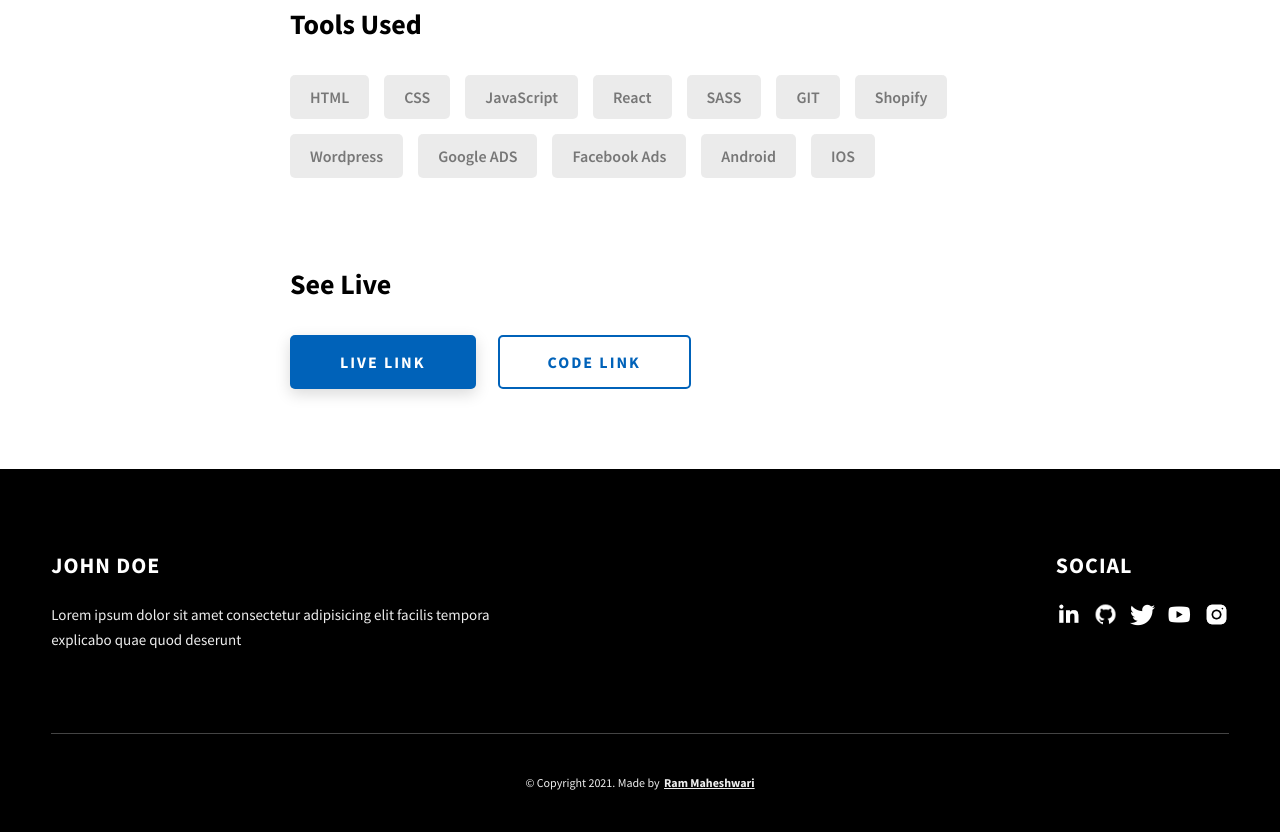
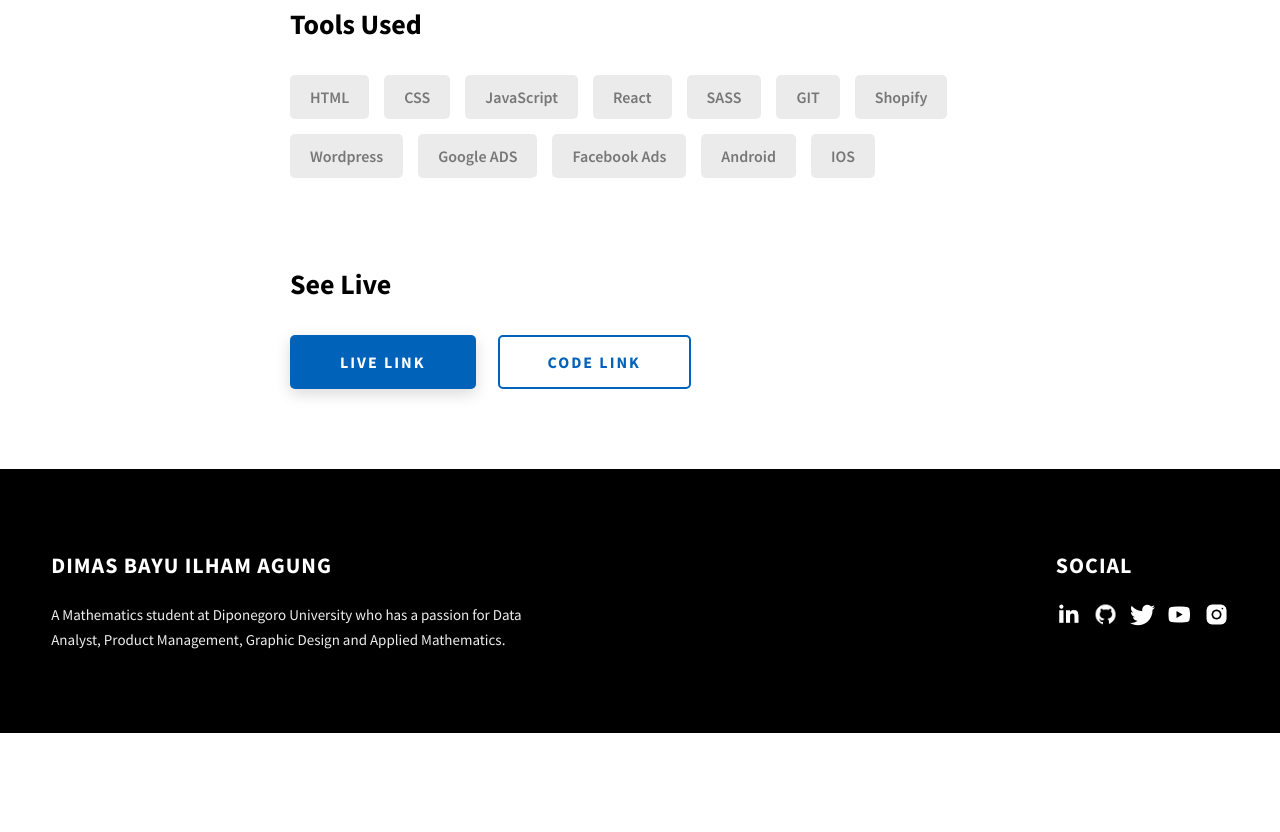
Before and after one commit to dmsbay/dmsbay.github.io, a website: page project-1.html in a window 1280 px wide. Shown: the part 1840-2672 px from the top of the page. After the commit the page ends 2573 px from the top, so only its background shows below. Drawn offline with Linux system fonts and the light colour scheme.

Commit message:
Update project-1.html

```diff
--- a/project-1.html
+++ b/project-1.html
@@ -209,22 +209,9 @@
             </div>
           </div>
           <div class="main-footer__row main-footer__row-2">
-            <h4 class="heading heading-sm text-lt">John Doe</h4>
+            <h4 class="heading heading-sm text-lt">Dimas Bayu Ilham Agung</h4>
             <p class="main-footer__short-desc">
-              Lorem ipsum dolor sit amet consectetur adipisicing elit facilis
-              tempora explicabo quae quod deserunt
+             A Mathematics student at Diponegoro University who has a passion for Data Analyst, Product Management, Graphic Design and Applied Mathematics.
             </p>
           </div>
         </div>
-
-        <div class="main-footer__lower">
-          &copy; Copyright 2021. Made by
-          <a rel="noreferrer" target="_blank" href="https://rammaheshwari.com"
-            >Ram Maheshwari</a
-          >
-        </div>
-      </div>
-    </footer>
-    <script src="./index.js"></script>
-  </body>
-</html>
```
